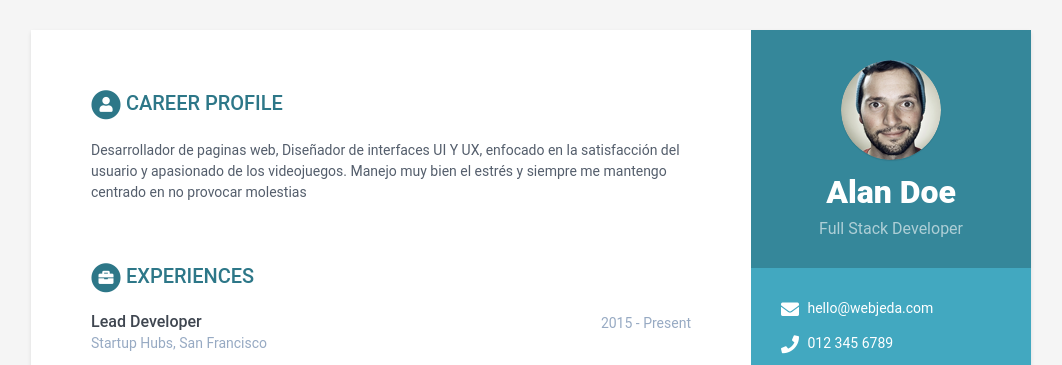
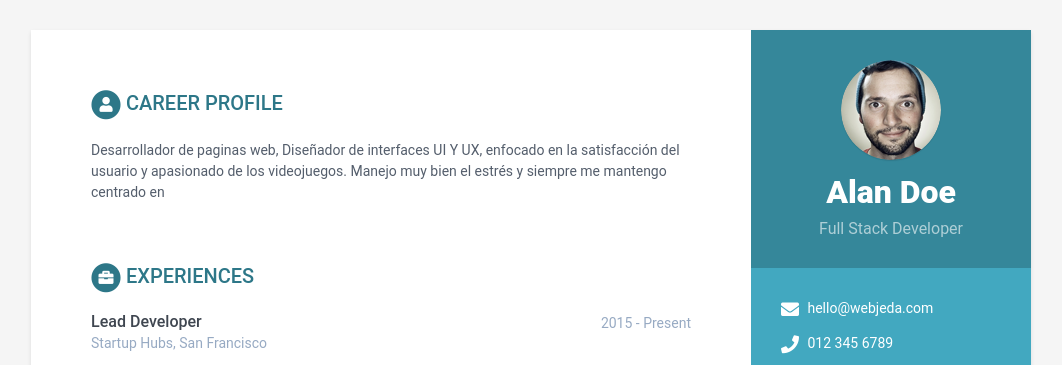
Before and after one commit to KevinC99/good-birch-4e19a, a Jekyll site: the page built from index.html, in a window 1280 px wide. Shown: the top 365 px of the page, without its empty margins (109-1171 px from the left). Built offline with Jekyll 4.4.1, drawn with Linux system fonts in a browser that asks for light colours.

Commit message:
data.yml: updated summary in career-profile

```diff
--- a/_data/data.yml
+++ b/_data/data.yml
@@ -33,10 +33,9 @@ sidebar:
       link: null
 career-profile:
   title: Career Profile
-  summary: >2-
+  summary: |2-
      Desarrollador de paginas web, Diseñador de interfaces UI Y UX, enfocado en la satisfacción del usuario y apasionado de los videojuegos.
-    Manejo muy bien el estrés y siempre me mantengo centrado en no provocar
-    molestias
+    Manejo muy bien el estrés y siempre me mantengo centrado en
 education:
   - degree: MSc in Computer Science
     university: University of London
```
